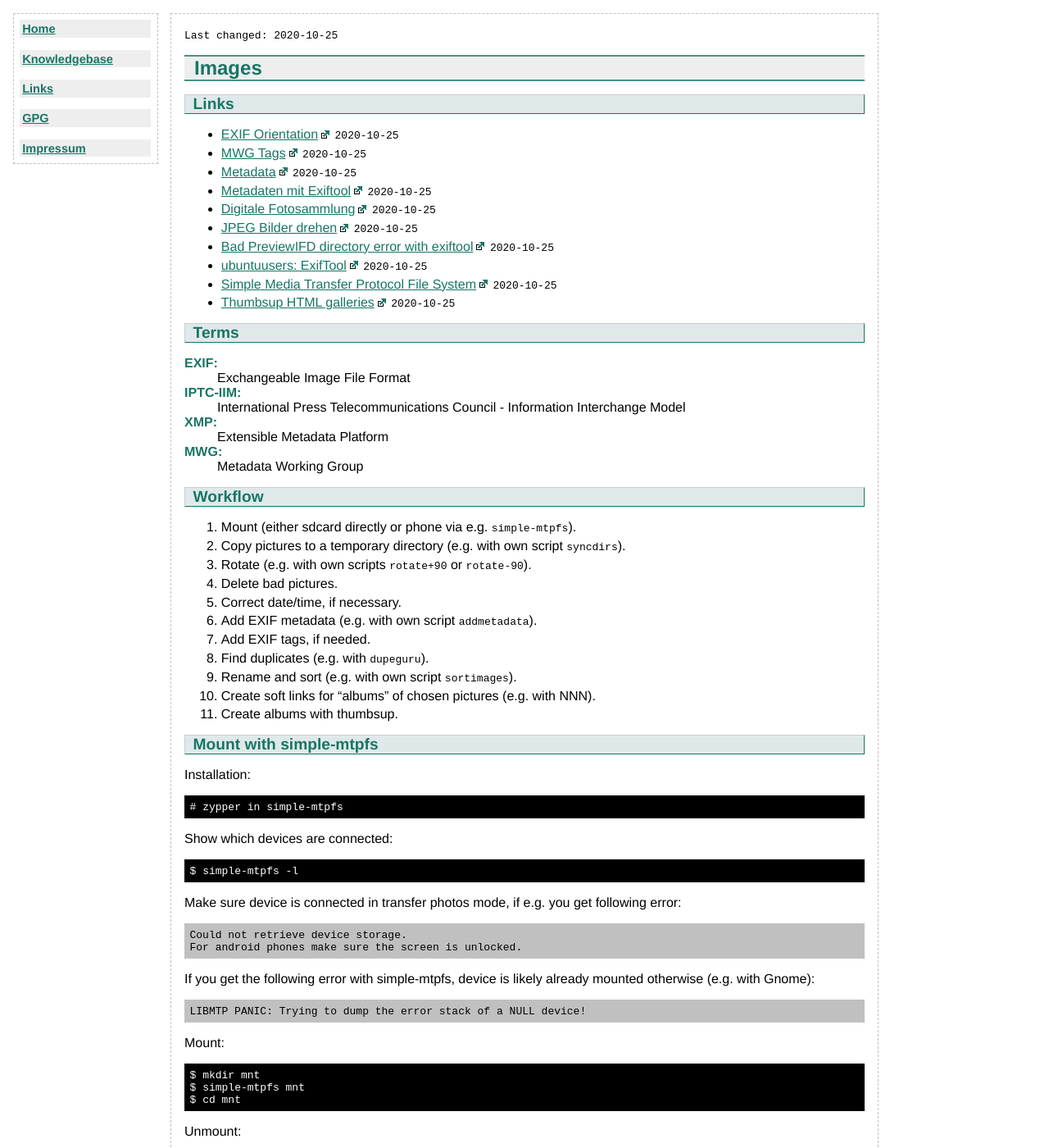
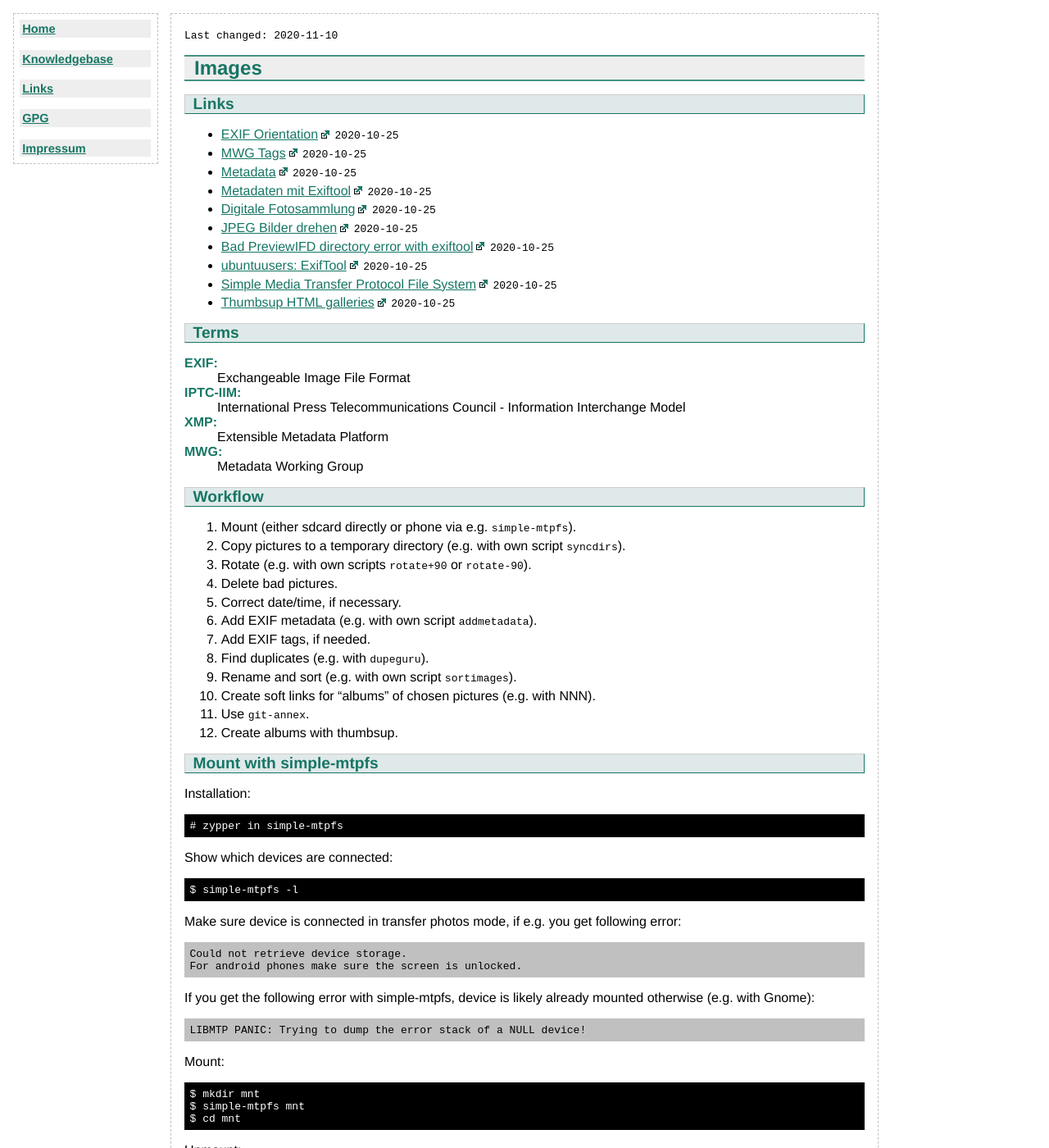
Before and after one commit to flyinggreenfrog/flyinggreenfrog.github.io, a Jekyll site: the page built from knowledgebase/images.md, in a window 1280 px wide and 1400 px high. Shown: the whole window at 82% size. Built offline with Jekyll 4.4.1, drawn with Linux system fonts in a browser that asks for light colours.

Commit message:
Add git-annex step to knowledgebase images.

```diff
--- a/knowledgebase/images.md
+++ b/knowledgebase/images.md
@@ -1,6 +1,6 @@
 ---
 title: Images
-last-changed: <time>2020-10-25</time>
+last-changed: <time>2020-11-10</time>
 knowledgebase: true
 categories: [Linux]
 ---
@@ -43,6 +43,7 @@ MWG
 8. Find duplicates (e.g. with `dupeguru`).
 9. Rename and sort (e.g. with own script `sortimages`).
 10. Create soft links for "albums" of chosen pictures (e.g. with NNN).
+11. Use `git-annex`.
 11. Create albums with thumbsup.
 
 ## Mount with simple-mtpfs
```
